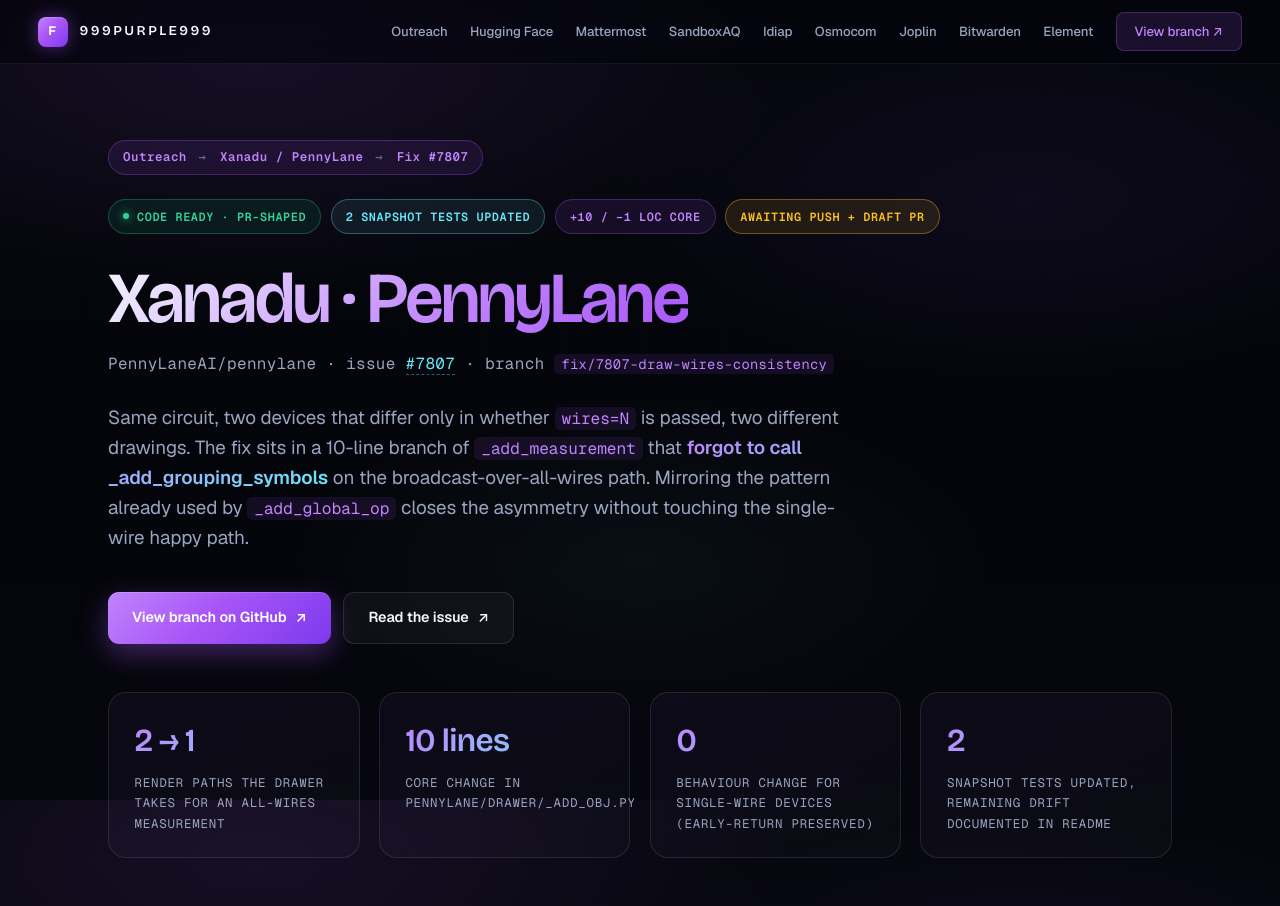
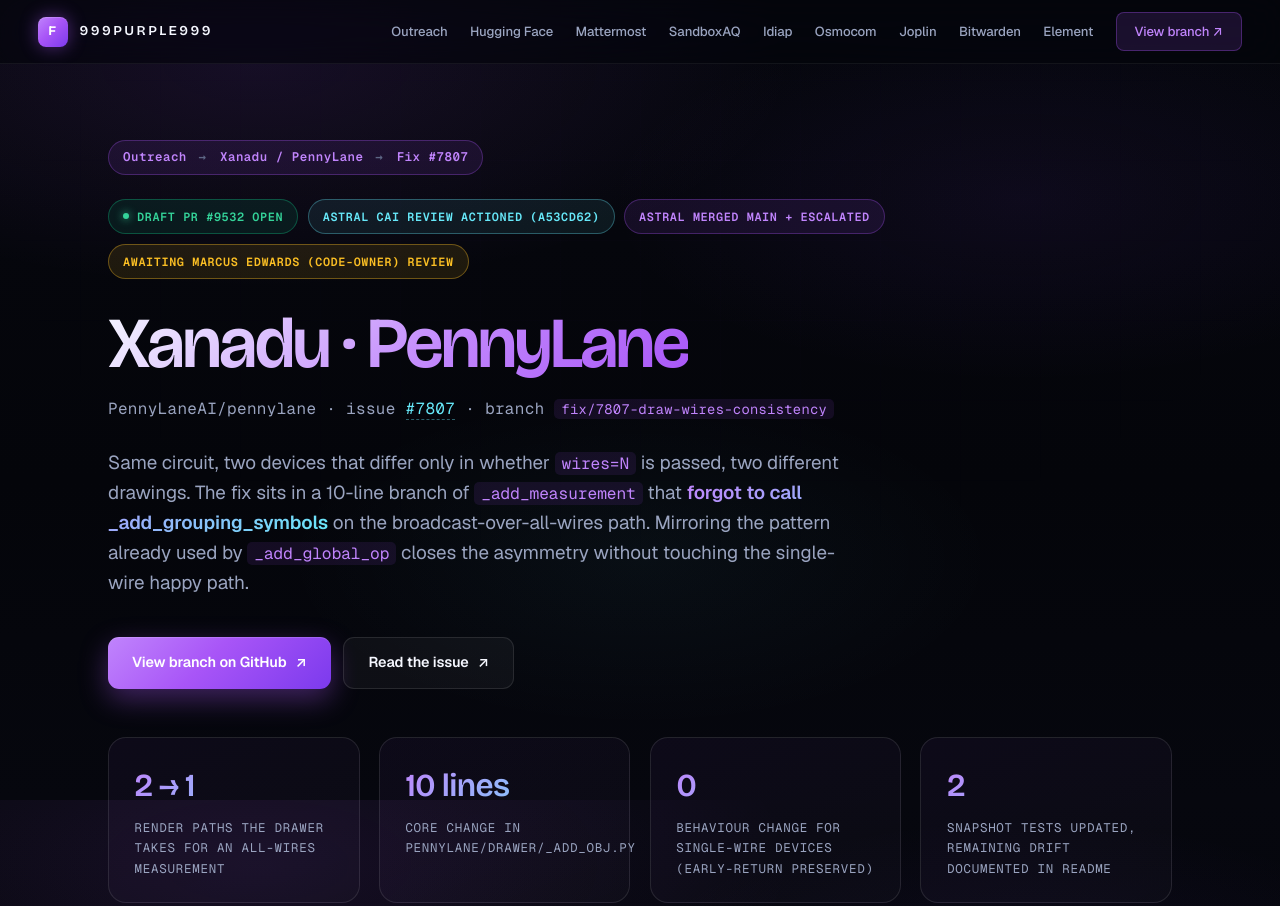
Before and after one commit to 999purple999/portfolio, a website: page outreach/xanadu.html in a window 1280 px wide. Shown: the top 906 px of the page. Drawn offline with nearby package versions, Linux system fonts and the light colour scheme; a script that the page names is missing.

Commit message:
outreach: PennyLane PR #9532 update — Astral approved + merged main + escalated to Marcus Edwards (code-owner)

```diff
--- a/outreach/xanadu.html
+++ b/outreach/xanadu.html
@@ -110,10 +110,10 @@ footer a{color:var(--kp3);text-decoration:none}
   <div class="container">
     <div class="crumbs"><span>Outreach</span><span>Xanadu / PennyLane</span><span>Fix #7807</span></div>
     <div class="status-row">
-      <span class="pill pill-green"><span class="pill-dot"></span>Code ready · PR-shaped</span>
-      <span class="pill pill-blue">2 snapshot tests updated</span>
-      <span class="pill pill-purple">+10 / −1 LOC core</span>
-      <span class="pill pill-amber">Awaiting push + draft PR</span>
+      <span class="pill pill-green"><span class="pill-dot"></span>Draft PR #9532 open</span>
+      <span class="pill pill-blue">Astral Cai review actioned (a53cd62)</span>
+      <span class="pill pill-purple">Astral merged main + escalated</span>
+      <span class="pill pill-amber">Awaiting Marcus Edwards (code-owner) review</span>
     </div>
     <h1 class="title"><span class="name">Xanadu · PennyLane</span></h1>
     <p class="issue-line">PennyLaneAI/pennylane · issue <a href="https://github.com/PennyLaneAI/pennylane/issues/7807" target="_blank" rel="noopener">#7807</a> · branch <code>fix/7807-draw-wires-consistency</code></p>
```
Also changed, not shown: index.html (+1 -1 lines).
